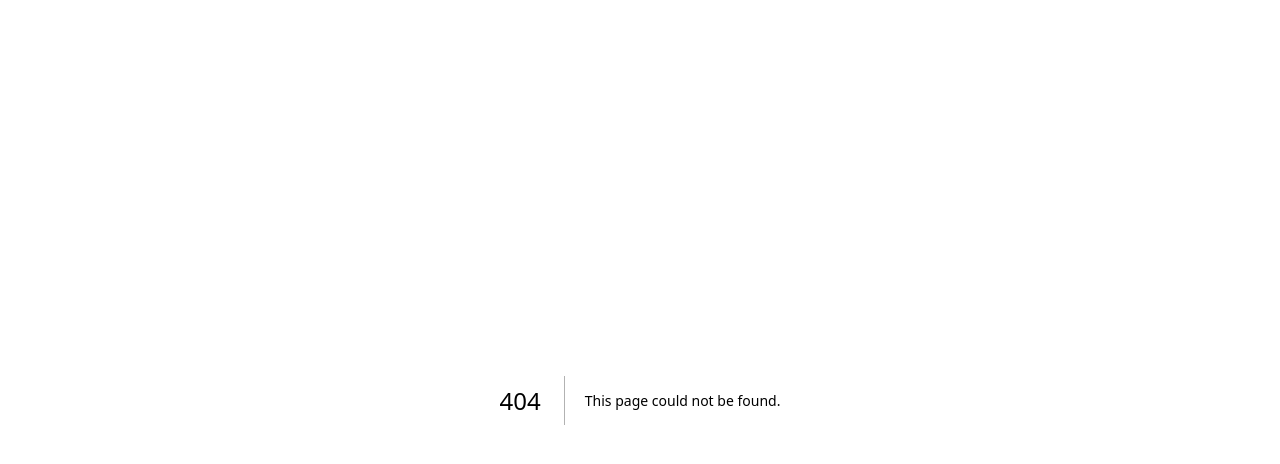
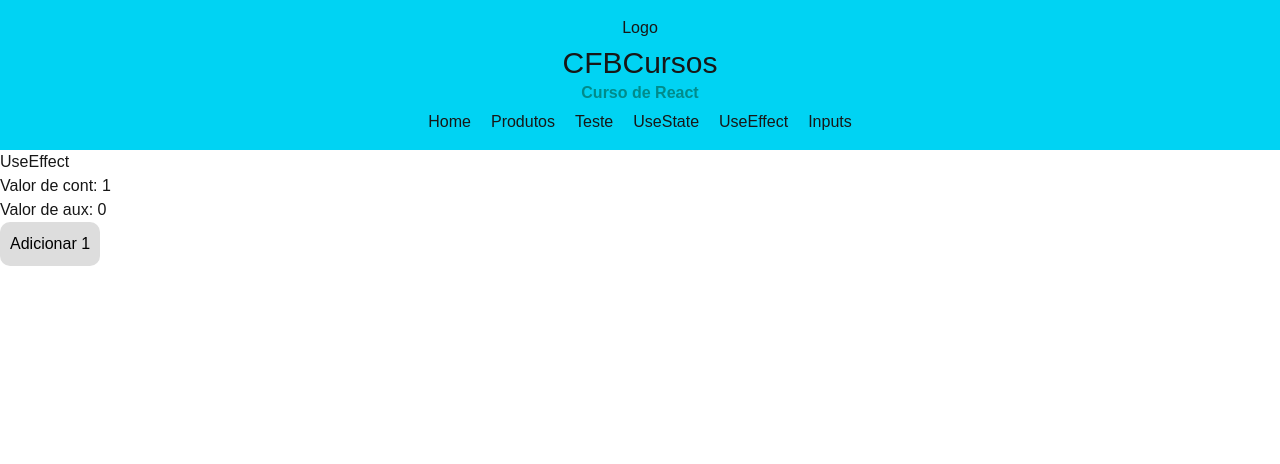
Before and after one commit to Diandressa/react-curso, a Next.js app: page /useeffect/useeffect in a window 1280 px wide. Before the commit this address had no page. Shown: the top 464 px of the page. Built offline with nearby package versions, Linux system fonts and the light colour scheme.

Commit message:
useEffect ao renderizar a  página

```diff
--- a/src/components/Topo.tsx
+++ b/src/components/Topo.tsx
@@ -32,6 +32,9 @@
                 <Link href={"/usestate/usestate"}>
                     UseState
                 </Link>
+                <Link href={"/useeffect/useeffect"}>
+                    UseEffect
+                </Link>
                 <Link href={"/inputs/inputs"}>
                     Inputs
                 </Link>
--- /dev/null
+++ b/src/pages/useeffect/useeffect.tsx
@@ -0,0 +1,44 @@
+import Topo from "@/components/Topo";
+import { useState, useEffect } from "react";
+
+//useeffect é chamado toda vez que a página é renderizada, quando a renderização é chamada, diferente do useState, o useState dispara a renderização
+//podemos configura o useEffect. Ex: chamar somente na primeira renderização; chamar quando determinado componente for alterado.
+
+export default function UseEffect(){
+    //espera uma funçao de callback, quando ela é acionado o useEffect acontece, pode ser até a função useState. Quando use state é acionado.
+    const [cont, setCont] = useState<number>(0);
+    let aux=0;
+
+    function add(){
+        let c = cont;
+        c++
+        setCont(c)
+    }
+
+    useEffect(()=>{
+        //o useEffect é acionado quando acontece renderização, e a renderização está sendo chamada no setCont que renderiza com zero inicialmente. Isso é a renderização continua
+
+        let c = cont;
+        c++
+        setCont(c)
+
+        //variável comum não aciona a renderização da página, só quando uso o useState
+        //o valor de aux é 1 agora, mas não é renderizado na tela
+        aux++
+
+        //chamar useEffect uma vez, somente quando a página for carregada ao abrir a página. Pra isso usamos o segundo parâmetros, que são chamadas de dependências. A segunda dependência é um array vazio.
+        //o array vazio chama o effect uma vez
+    },[])
+
+    return(
+        <div>
+            <Topo/>
+            UseEffect
+            <div>
+                <p>{`Valor de cont: ${cont}`}</p>
+                <p>{`Valor de aux: ${aux}`}</p>
+                <button onClick={add} className="btnPadrao">Adicionar 1</button>
+            </div>
+        </div>
+    )
+}
```
